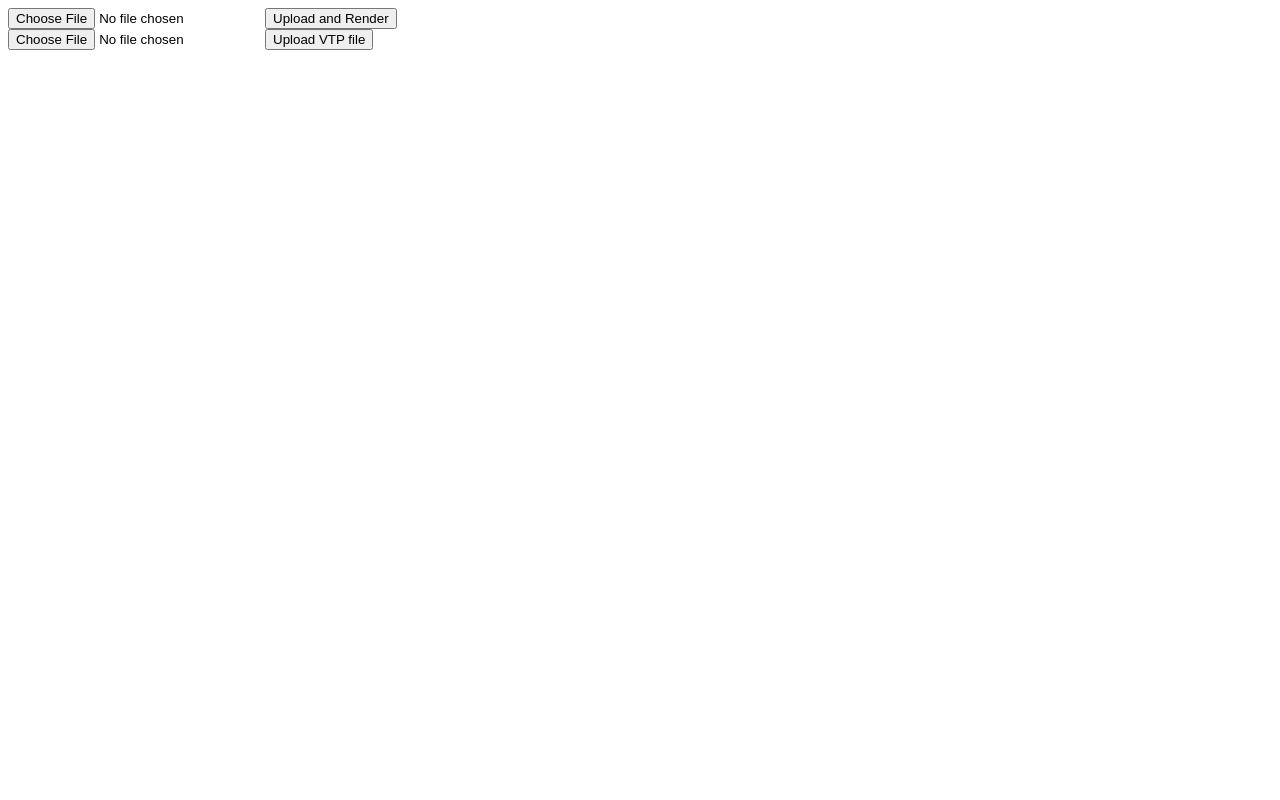
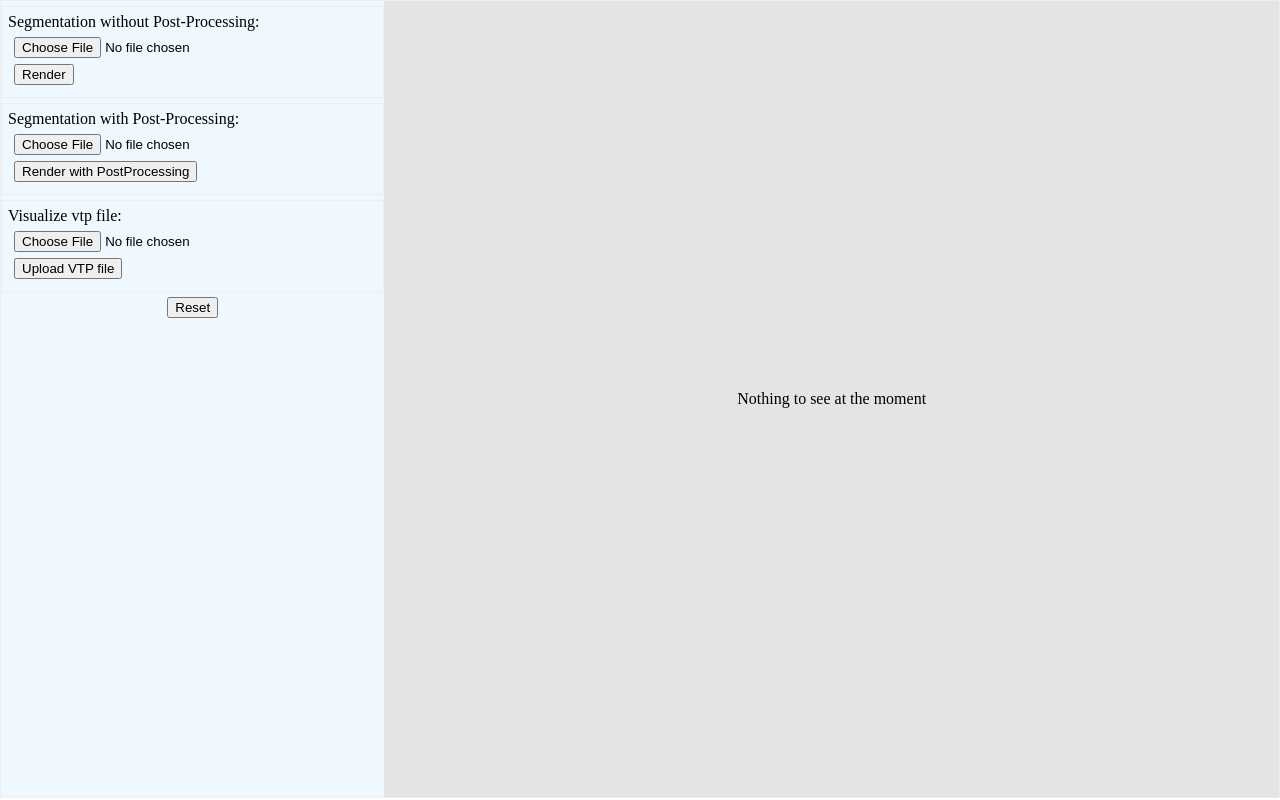
Before and after one commit to mohamed2020m/visualize_vtp_files_with_vtk.js, a plain HTML site: page index.html in a window 1280 px wide. Drawn offline with Linux system fonts and the light colour scheme.

Commit message:
adding style.css and improving ui

```diff
--- a/helpers.js
+++ b/helpers.js
@@ -41,7 +41,9 @@ function loadVTP(objData) {
 }
 
 
-function loadVTPTest(objData) {
+function loadVTPTest(objData, label) {
+    document.querySelector("#vtk-container").innerHTML = ""
+
     const vtkRenderScreen = vtk.Rendering.Misc.vtkFullScreenRenderWindow.newInstance({
         container: document.querySelector('#vtk-container'),
         background: [0.,0.,0.]
@@ -59,7 +61,7 @@ function loadVTPTest(objData) {
 
         // Get the materialid array from the VTP data
         // const materialidArray = vtpOutput.getCellData().getArrayByName('MaterialIds');
-      const materialidArray = vtpOutput.getCellData().getArrayByName("Label");
+        const materialidArray = vtpOutput.getCellData().getArrayByName(label);
 
 
         // console.log(vtpOutput.getCellData())
--- a/index.html
+++ b/index.html
@@ -3,35 +3,69 @@
 <head>
     <meta charset="UTF-8">
     <meta name="viewport" content="width=device-width, initial-scale=1.0">
-    <title>Document</title>
-    <style>
-        #vtk-container{
-            width: 900px;
-            height: 550px;
-        }
-    </style>
+    <title>Visualize VTP Labels after Segmentation</title>
+    <link rel="stylesheet" href="style.css">
 </head>
 <body>
+    <div class="container">
+        <div class="sideBar">
             <form id="upload-form">
-        <input type="file" name="file" accept=".obj" required />
-        <button type="submit">Upload and Render</button>
+                <div class="label">
+                    <label for="without_post_proccessing">Segmentation without Post-Processing: </label>
+                </div>
+                <div class="cnt">
+                    <div>
+                        <input type="file" id="without_post_proccessing" name="file" accept=".obj" required />
+                    </div>
+                    <button type="submit">Render</button>
+                </div>
+            </form>
+
+            <form id="upload-form_with_post_proccessing">
+                <div class="label">
+                    <label for="with_post_proccessing">Segmentation with Post-Processing: </label>
+                </div>
+                <div class="cnt">
+                    <div>
+                        <input type="file" id="with_post_proccessing"  name="file" accept=".obj" required />
+                    </div>
+                    <button type="submit">Render with PostProcessing</button>
+                </div>
             </form>
 
             <form id="upload-form-vtp">
+                <div class="label">
+                    <label for="vtp-file-input">Visualize vtp file: </label>
+                </div>
+                <div class="cnt">
+                    <div>
                         <input type="file" id="vtp-file-input" name="vtp_file" accept=".vtp" required />
+                    </div>
                     <button type="submit">Upload VTP file</button>
+                </div>
             </form>
 
-    <div id="vtk-container"></div>
+            <button id="resetBtn" type="button">Reset</button>
+        </div>
+        <div id="vtk-container">
+            <div class="empty_container">
+                Nothing to see at the moment
+            </div>
+        </div>
+    </div>
+
+
 
     <script type="text/javascript" src="https://unpkg.com/vtk.js@8.3.3/dist/vtk.js"></script>
     <script src="helpers.js"></script>
 
     <script>
 
-        // getting vtp from backend
+        // without_post_proccessing
         document.getElementById('upload-form').addEventListener('submit', async function (event) {
             event.preventDefault();
+
+            document.querySelector(".empty_container").textContent = "Waiting for Segmentation..."
 
             console.log("Starting Segmentation...")
             // Create a FormData object
@@ -39,7 +73,7 @@
             // formData.append('file', new Blob(), './1.obj');
 
             // Fetch the JSON file containing the VTP XML data
-            const response = await fetch('http://127.0.0.1:8000/api/v1/predict/alpha',{
+            const response = await fetch("http://127.0.0.1:8000/api/v1/predict",{
                 method: 'POST', // Specify the HTTP method
                 body: formData
             });
@@ -52,19 +86,47 @@
             const blob = new Blob([objData], { type: 'text/xml' });
             const vtpFilePath = URL.createObjectURL(blob);
 
-            loadVTPTest(vtpFilePath);
+            loadVTPTest(vtpFilePath, "MaterialIds");
         });
 
+        // with_post_proccessing
+        document.getElementById('upload-form_with_post_proccessing').addEventListener('submit', async function (event) {
+            event.preventDefault();
+
+            document.querySelector(".empty_container").textContent = "Waiting for Segmentation..."
+
+            console.log("Starting Segmentation...")
+            // Create a FormData object
+            const formData = new FormData(event.target);
+            // formData.append('file', new Blob(), './1.obj');
+
+            // Fetch the JSON file containing the VTP XML data
+            const response = await fetch("http://127.0.0.1:8000/api/v1/predict/alpha",{
+                method: 'POST', // Specify the HTTP method
+                body: formData
+            });
+            const jsonData = await response.json();
+
+            // Extract the VTP XML data from the JSON data
+            const objData = jsonData.prediction_file;
+
+            // Save the VTP XML data to a temporary file
+            const blob = new Blob([objData], { type: 'text/xml' });
+            const vtpFilePath = URL.createObjectURL(blob);
+
+            loadVTPTest(vtpFilePath, "Label");
+        });
 
         // load vtp directly
         document.getElementById('upload-form-vtp').addEventListener('submit', async function (event) {
             event.preventDefault();
 
-            const fileInput = document.getElementById('vtp-file-input'); // Replace with the actual input ID
+            const fileInput = document.getElementById('vtp-file-input');
 
             console.log("Starting Segmentation...");
 
             const selectedFile = fileInput.files[0];
+
             if (!selectedFile) {
                 console.log("No file selected.");
                 return;
@@ -74,7 +136,6 @@
 
             reader.onload = (event) => {
                 const blobData = new Blob([event.target.result], { type: 'application/octet-stream' });
-                // You can use 'blobData' for further processing, such as sending it to a server or using it in your code.
                 console.log('Blob data:', blobData);
 
                 // Save the VTP XML data to a temporary file
@@ -84,13 +145,21 @@
                 console.log(vtpBlob);
 
                 // Load the VTP data
-                loadVTPTest(vtpFilePath);
+                loadVTPTest(vtpFilePath, "Label");
             };
 
             reader.readAsArrayBuffer(selectedFile);
+        });
+    </script>
 
-
-        });
+    <script>
+        let resetBtn = document.querySelector("#resetBtn");
+        resetBtn.addEventListener("click", () => {
+            let empty_container = document.createElement("div");
+            empty_container.textContent = "Nothing to see at the moment";
+            empty_container.classList.add("empty_container");
+            document.querySelector("#vtk-container").replaceWith(empty_container)
+        })
     </script>
 </body>
 
--- /dev/null
+++ b/style.css
@@ -0,0 +1,48 @@
+body{
+    margin: 0;
+    padding:0;
+    box-sizing: border-box;
+}
+#vtk-container{
+    width: 70%;
+    height: 100%;
+    background-color: rgb(228, 228, 228);
+    display: flex;
+    align-items: center;
+    justify-content: center;
+}
+.empty_container{
+    display: flex;
+    justify-content: center;
+}
+
+.container{
+    height: 99.5vh;
+    border: 1px solid #eee;
+    display: flex;
+    align-items: center;
+}
+.sideBar{
+    height: 100%;
+    background-color: aliceblue;
+    width: 30%;
+}
+.container .sideBar form{
+    padding:6px;
+    border:1px solid #eee;
+    margin-top: 5px;
+}
+
+.container .sideBar #resetBtn{
+    display: flex;
+    margin: auto;
+    margin-top: 5px;
+}
+.container .sideBar form .cnt{
+    display: block;
+    padding:6px;
+}
+
+.container .sideBar form .cnt button{
+    margin-top:6px;
+}
```
Lines whose indentation alone changed are shown as unchanged.
